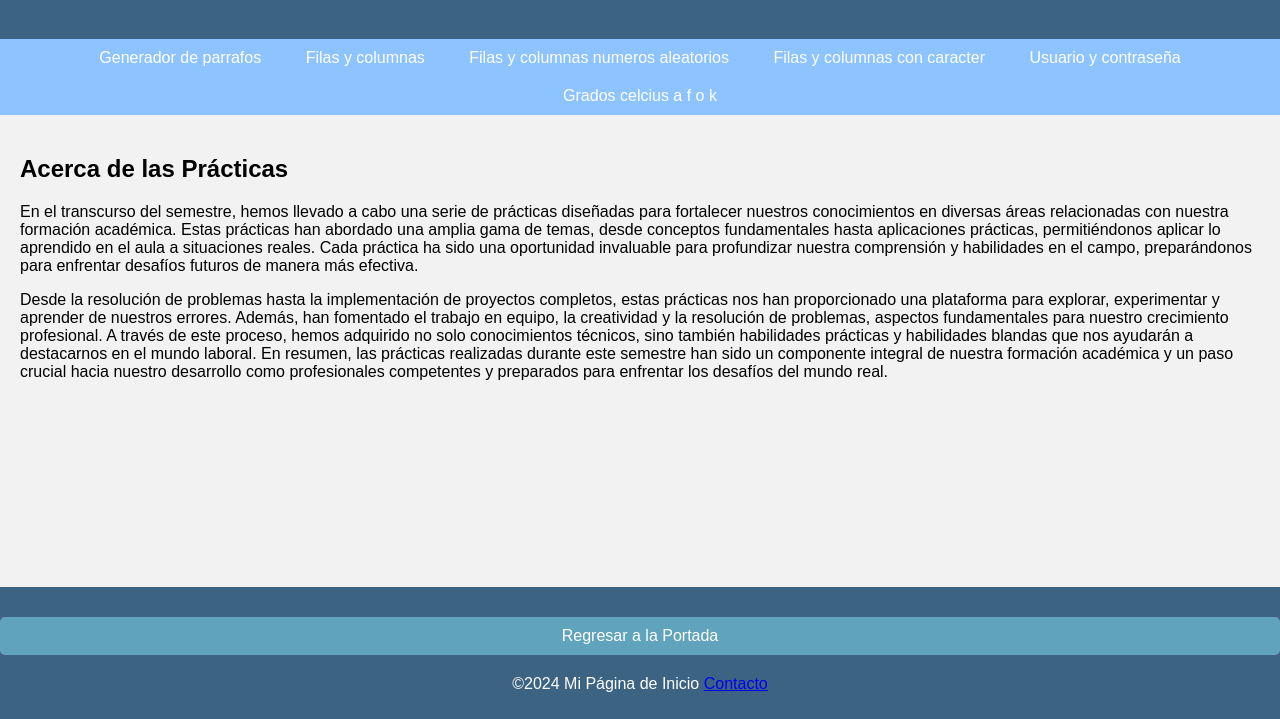
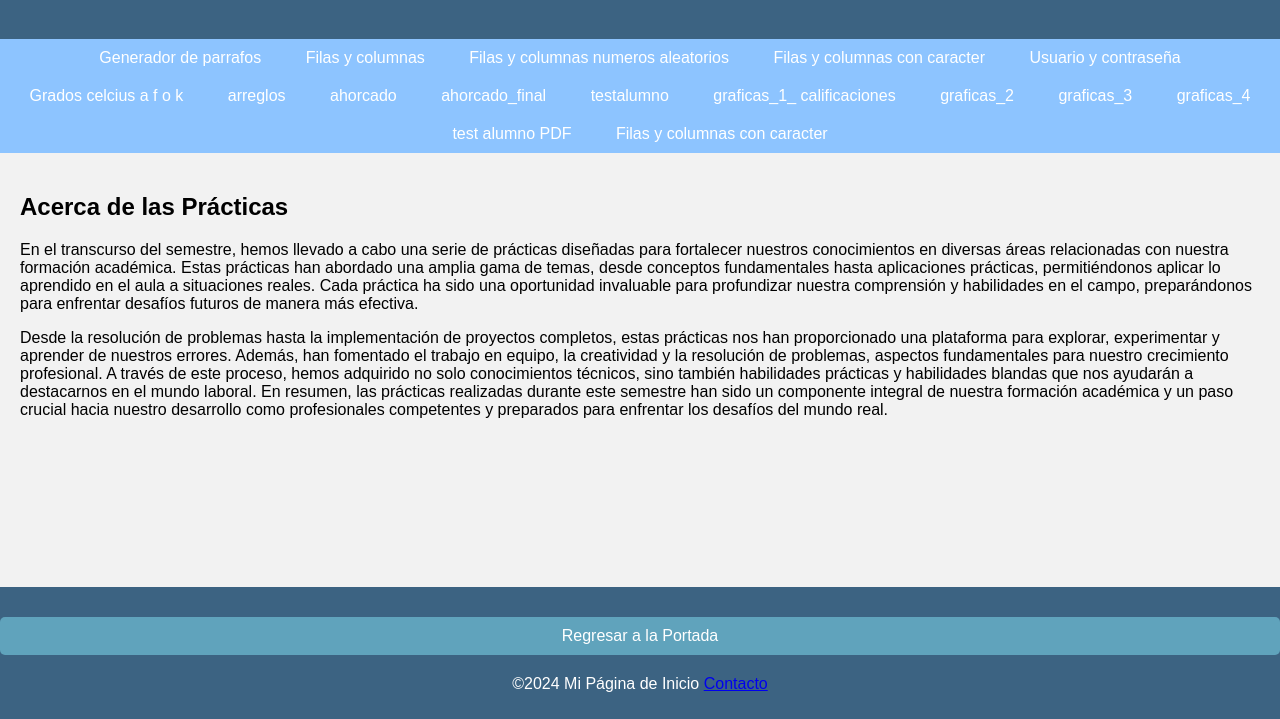
Before and after one commit to 184814Luna/parcial_3_web, a plain HTML site: page portafolio_3.html in a window 1280 px wide. Shown: the part 81-800 px from the top of the page. Drawn offline with Linux system fonts and the light colour scheme.

Commit message:
Add files via upload

```diff
--- a/portafolio_3.html
+++ b/portafolio_3.html
@@ -75,6 +75,16 @@
             <li><a href="filas_columnas_meter_caracter.html">Filas y columnas con caracter</a></li>
             <li><a href="username_password.html">Usuario y contraseña</a></li>
             <li><a href="conversion_celcius.html">Grados celcius a f o k</a></li>
+            <li><a href="arreglos.html">arreglos</a></li>
+            <li><a href="Ahorcado.html">ahorcado</a></li>
+            <li><a href="ahorcado_final.html">ahorcado_final</a></li>
+            <li><a href="testalumno.html">testalumno</a></li>
+            <li><a href="graficas_1_ calificaciones.html">graficas_1_ calificaciones</a></li>
+            <li><a href="graficas_2.html">graficas_2</a></li>
+            <li><a href="graficas_4.html">graficas_3</a></li>
+            <li><a href="Ejercicio4_Graficas.html">graficas_4</a></li>
+            <li><a href="testalumno_PDF.html">test alumno PDF</a></li>
+            <li><a href="Reto 1 PDF.html">Filas y columnas con caracter</a></li>
 
         </ul>
     </nav>
```
